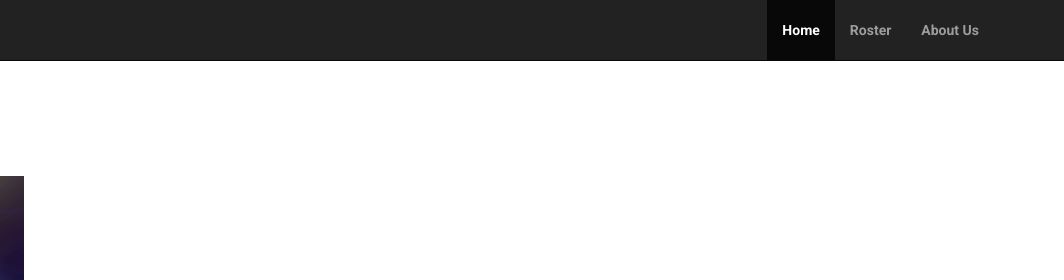
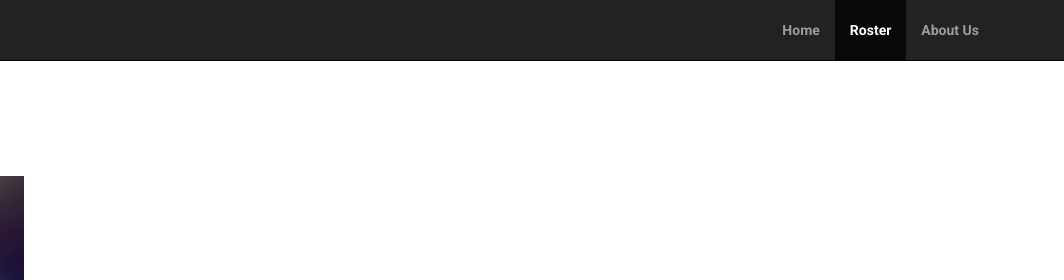
Before and after one commit to Cosmic-Nomad/AreaCreators, a plain HTML site: page roster.html in a window 1280 px wide. Shown: the top 280 px of the page, 216-1280 px from the left. Drawn offline with nearby package versions, Linux system fonts and the light colour scheme; files whose address does not match are found by name.

Commit message:
Update v0.0.8.3.9-c (Bug Fix)
~ Changed links

```diff
--- a/roster.html
+++ b/roster.html
@@ -40,8 +40,8 @@
 
 			<div class="collapse navbar-collapse nav-links">
 				<ul class="nav navbar-nav">
-					<li class="active"><a href="#home">Home</a></li>
-					<li><a href="#about">Roster</a></li>
+					<li><a href="/AreaTO">Home</a></li>
+					<li class="active"><a href="Roster.html">Roster</a></li>
 					<li><a href="#download">About Us</a></li>
 				</ul>
 			</div>
```
Also changed, not shown: index.html (+2 -2 lines).
